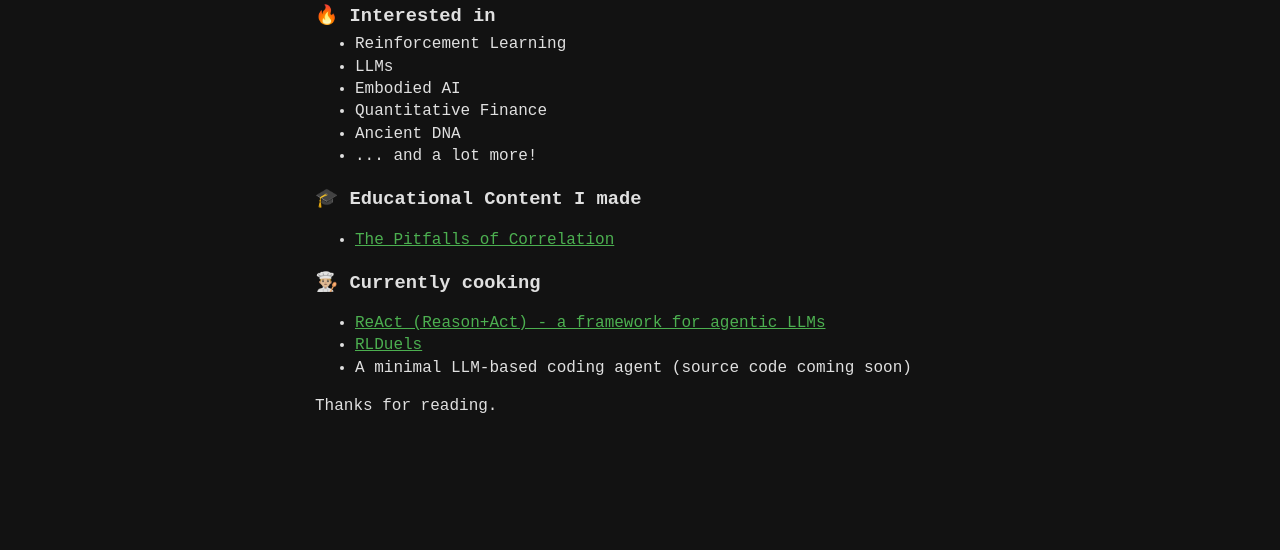
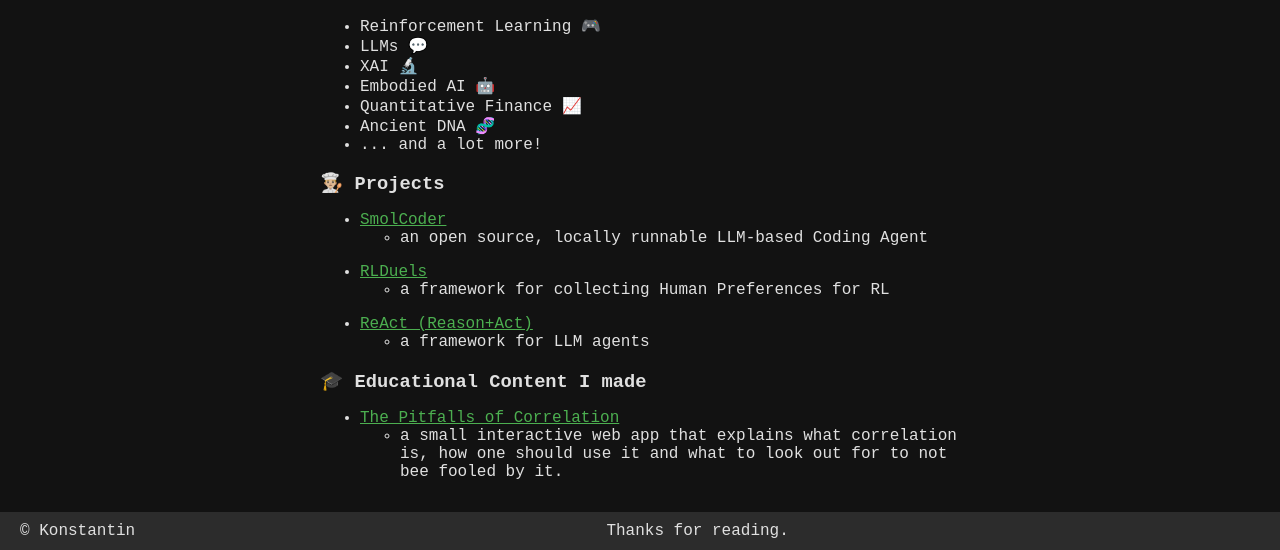
Before and after one commit to theonetruekn/theonetruekn.github.io, a plain HTML site: page index.html in a window 1280 px wide. Shown: the part 289-839 px from the top of the page. Before the commit the page ends 800 px from the top, so only its background shows below. Drawn offline with Linux system fonts and the light colour scheme.

Commit message:
updates website

```diff
--- a/index.html
+++ b/index.html
@@ -3,22 +3,25 @@
 <head>
 <meta charset="UTF-8">
 <meta name="viewport" content="width=device-width, initial-scale=1.0">
-<title>KN</title>
+<title>KN's Homepage</title>
 <style>
+    html, body {
+        height: 100%;
+        margin: 0;
+        font-family: 'Courier New', monospace;
+        background-color: #121212;
+        color: #E0E0E0;
+    }
     body {
-        font-family: 'Courier New', monospace; /* Typewriter-style font */
-        background-color: #121212; /* Dark background */
-        color: #E0E0E0; /* Light text */
-        line-height: 1.4;
-        font-size: 16px;
+        display: flex;
+        flex-direction: column;
+        justify-content: space-between;
+    }
+    #maincontent {
+        flex: 1;
+        max-width: 40em;
+        margin: 15px auto;
         padding: 0 10px;
-        margin: 50px auto;
-        max-width: 650px;
-    }
-
-    #maincontent
-    {
-    max-width:42em; margin:15 auto;
     }
     .note {
         font-style: italic;
@@ -28,27 +31,47 @@
         text-decoration: none;
         color: inherit;
     }
-
     .no-underline:hover, .no-underline:focus {
         text-decoration: none;
     }
     .lists {
         margin-top: 0;
+        margin-bottom: 1em;
     }
     h3 {
         margin-bottom: 4px;
     }
     a, .username-container {
         display: flex;
-        align-items: center; /* Aligns the icon and the text vertically */
+        align-items: center;
     }
     .icon {
-        margin-right: 5px; /* Adds a small space between the icon and the text */
-        width: 50px; /* Adjusts the size of the icon */
+        margin-right: 5px;
+        width: 50px;
         height: auto;
     }
     a {
-        color: #4CAF50; /* Green links for better visibility in dark mode */
+        color: #4CAF50;
+    }
+    footer {
+        background-color: #2c2c2c;
+        color: #e0e0e0;
+        padding: 10px 0;
+        display: flex;
+        align-items: center;
+        justify-content: space-between;
+        padding: 10px 20px;
+    }
+    .left-content {
+        text-align: left;
+    }
+    .center-content {
+        flex-grow: 1;
+        text-align: center;
+    }
+
+    ul{
+        margin-bottom: 1em;
     }
 </style>
 </head>
@@ -56,39 +79,52 @@
 <body>
     <div id="maincontent" style="margin-top:70px">
         <h1>Konstantin Ntounas</h1>
-        <h2> CS Master's Student & Research Assistant @ KIT</h2>
+        <h2> CS Master's Student @ KIT</h2>
         <h3 class="username-container">
             <a href=https://github.com/theonetruekn><img src="github.png" alt "GitHub" class="icon"></a>
             <a href=https://www.linkedin.com/in/konstantin-nt><img src="linkedin.png" alt="LinkedIn" class="icon"></a>
         </h3>
         <div class="container">
+        <div class="lists">
             <h3>🔥 Interested in</h3>
-            <ul class="lists">
-                <li>Reinforcement Learning</li>
-                <li>LLMs</li>
-                <li>Embodied AI</li>
-                <li>Quantitative Finance</li>
-                <li>Ancient DNA</li>
+            <ul>
+                <li>Reinforcement Learning 🎮</li>
+                <li>LLMs 💬</li>
+                <li>XAI 🔬</li>
+                <li>Embodied AI 🤖</li>
+                <li>Quantitative Finance 📈</li>
+                <li>Ancient DNA 🧬</li>
                 <li>... and a lot more!</li>
+            </ul>
+        </div>
+        <div class="lists">
+            <h3>👨🏼‍🍳 Projects</h3>
+            <ul>
+                <li><a href="https://github.com/theonetruekn/interactive-learning">SmolCoder</a>
+                    <ul><li>an open source, locally runnable LLM-based Coding Agent</li></ul>
+                </li>
+                <li><a href="https://theonetruekn.github.io/RLDuels/">RLDuels</a>
+                    <ul><li>a framework for collecting Human Preferences for RL</li></ul>
+                </li>
+                <li><a href="https://github.com/theonetruekn/ReAct">ReAct (Reason+Act)</a>
+                    <ul><li>a framework for LLM agents</li></ul>
+                </li>
             </ul>
         </div>
         <div class="lists">
             <h3>🎓 Educational Content I made</h3>
             <ul>
-                <li><a href="https://correlationkn.streamlit.app">The Pitfalls of Correlation</a></li>
+                <li><a href="https://correlationkn.streamlit.app">The Pitfalls of Correlation</a>
+                    <ul><li>a small interactive web app that explains what correlation is,
+                        how one should use it and what to look out for to not bee fooled by it.</li></ul>
+                </li>
             </ul>
         </div>
-        <div class="lists">
-            <h3>👨🏼‍🍳 Currently cooking</h3>
-            <ul>
-                <li><a href="https://github.com/theonetruekn/ReAct">ReAct (Reason+Act) - a framework for agentic LLMs</a></li>
-                <li><a href="https://theonetruekn.github.io/RLDuels/">RLDuels</a></li>
-                <li>A minimal LLM-based coding agent (source code coming soon)</li>
-            </ul>
-        </div>
-        <footer>
-            Thanks for reading.
-        </footer>
     </div>
+</div>
 </body>
+<footer>
+    <div class="left-content">© Konstantin</div>
+    <div class="center-content">Thanks for reading.</div>
+</footer>
 </html>
```
